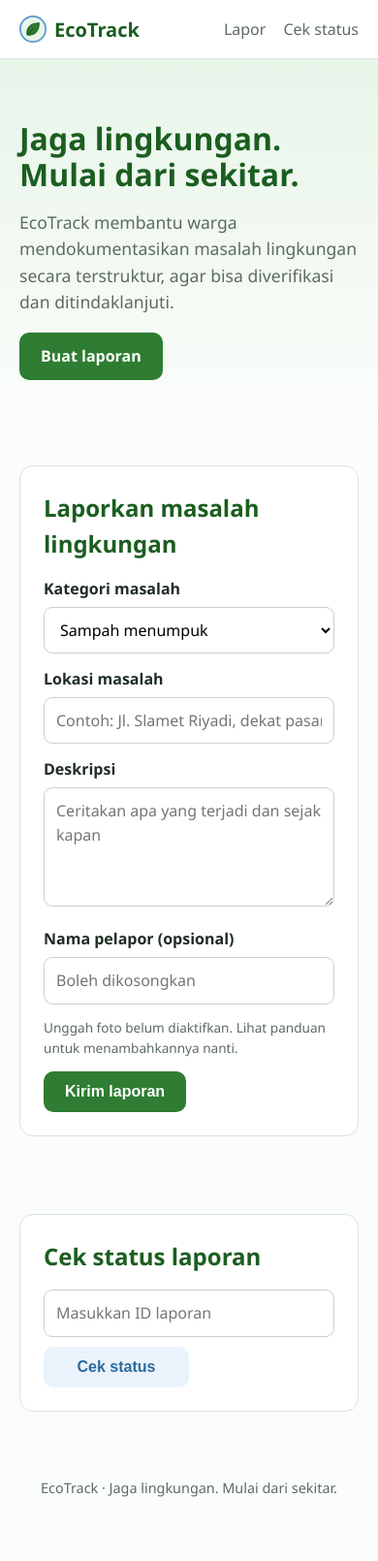
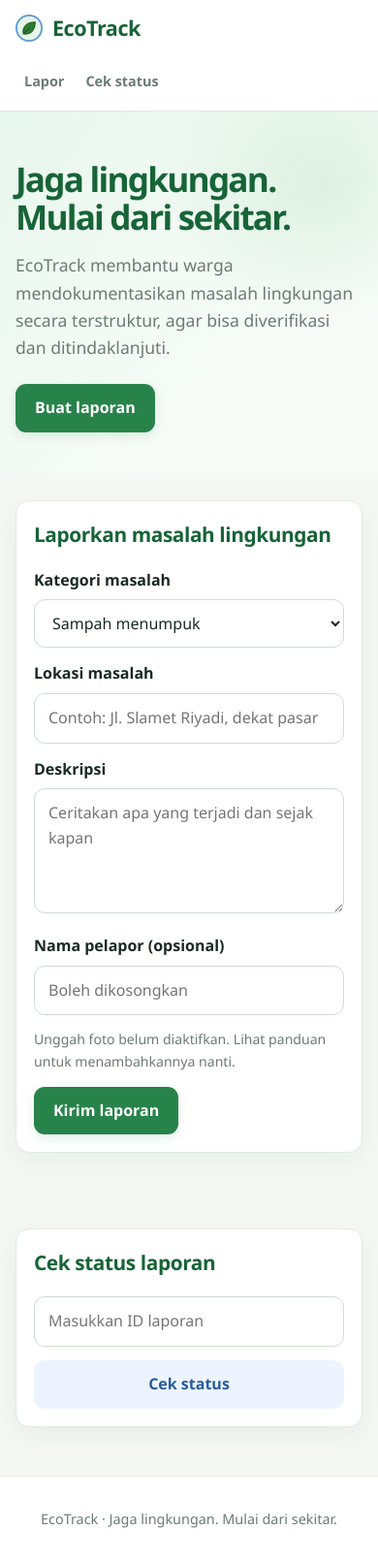
Before and after one commit to alvirisaja-ui/EcoTrack, a website: page index.html in a window 390 px wide. Shown: the whole page at 97% size. Before the commit the page ends 1574 px from the top, so only its background shows below. Drawn offline with Linux system fonts and the light colour scheme; no server answers.

Commit message:
Refactor style.css for improved design and responsiveness
Updated CSS variables, improved styling for various elements, and enhanced responsiveness.

```diff
--- a/style.css
+++ b/style.css
@@ -1,36 +1,445 @@
-:root{--g:#2e7d32;--gd:#1b5e20;--g2:#e8f5e9;--b:#5b9bd5;--b2:#eaf3fb;--t:#1f2d24;--m:#5c6b62;--line:#d9e4dc}
-*{box-sizing:border-box}
-body{margin:0;font-family:"Segoe UI",system-ui,sans-serif;color:var(--t);background:#fbfdfb;line-height:1.55}
-a{color:var(--g)}
-.wrap{max-width:960px;margin:0 auto;padding:0 20px}
-header{background:#fff;border-bottom:1px solid var(--line);position:sticky;top:0;z-index:5}
-header .wrap{display:flex;align-items:center;justify-content:space-between;height:60px}
-.logo{display:flex;align-items:center;gap:8px;font-weight:700;font-size:1.25rem;color:var(--gd);text-decoration:none}
-nav a{margin-left:18px;text-decoration:none;color:var(--m);font-weight:500}
-nav a:hover{color:var(--g)}
-.hero{padding:64px 0 48px;background:linear-gradient(180deg,var(--g2),#fbfdfb)}
-.hero h1{font-size:clamp(2rem,6vw,3.2rem);margin:0 0 12px;color:var(--gd);line-height:1.15}
-.hero p{max-width:560px;color:var(--m);font-size:1.1rem}
-.btn{display:inline-block;background:var(--g);color:#fff;border:0;padding:12px 22px;border-radius:10px;font-size:1rem;font-weight:600;cursor:pointer;text-decoration:none;transition:background .2s,transform .15s}
-.btn:hover{background:var(--gd)}.btn:active{transform:scale(.98)}
-.btn.alt{background:var(--b2);color:#2b6a9e}.btn:disabled{opacity:.6;cursor:wait}
-section{padding:40px 0}
-.card{background:#fff;border:1px solid var(--line);border-radius:14px;padding:24px}
-h2{margin:0 0 16px;color:var(--gd)}
-label{display:block;font-weight:600;margin:14px 0 6px}
-input,select,textarea{width:100%;padding:11px 12px;border:1px solid #c5d3c9;border-radius:9px;font:inherit;background:#fff}
-input:focus,select:focus,textarea:focus,.btn:focus-visible{outline:3px solid #b7dcb9;border-color:var(--g)}
-.hint{font-size:.85rem;color:var(--m)}
-.result{margin-top:16px;padding:14px;border-radius:10px;background:var(--b2);word-break:break-all}
-.badge{display:inline-block;padding:3px 10px;border-radius:99px;font-size:.82rem;font-weight:600;background:var(--b2);color:#2b6a9e}
-.badge.s1{background:#e8f5e9;color:var(--gd)}.badge.s2{background:#fff4d6;color:#8a6100}.badge.s3{background:#d7f0d9;color:var(--gd)}
-.toast{position:fixed;left:50%;bottom:24px;transform:translate(-50%,20px);background:var(--t);color:#fff;padding:12px 20px;border-radius:10px;opacity:0;transition:.3s;z-index:9;max-width:90%}
-.toast.show{opacity:1;transform:translate(-50%,0)}.toast.err{background:#b3261e}
-footer{text-align:center;color:var(--m);padding:28px 0;font-size:.9rem}
-.row{display:flex;gap:10px;flex-wrap:wrap}.row>*{flex:1;min-width:150px}
-table{width:100%;border-collapse:collapse;font-size:.92rem}
-th,td{padding:10px;border-bottom:1px solid var(--line);text-align:left;vertical-align:top}
-tr.item{cursor:pointer}tr.item:hover{background:var(--g2)}
-.scroll{overflow-x:auto}.hidden{display:none!important}
-.detail dt{font-weight:600;margin-top:10px}.detail dd{margin:2px 0 0}
-@media(prefers-reduced-motion:reduce){*{transition:none!important}}
+
+:root {
+  --g: #27834a;
+  --gd: #176437;
+  --g2: #eaf7ee;
+  --b: #4788dc;
+  --b2: #edf4ff;
+  --t: #192b21;
+  --m: #6b7c71;
+  --line: #e1eae3;
+  --surface: #ffffff;
+  --bg: #f5f8f5;
+  --shadow: 0 8px 30px rgba(25, 60, 35, .06);
+}
+
+* {
+  box-sizing: border-box;
+}
+
+html {
+  scroll-behavior: smooth;
+}
+
+body {
+  margin: 0;
+  font-family: "Segoe UI", system-ui, sans-serif;
+  color: var(--t);
+  background: var(--bg);
+  line-height: 1.6;
+}
+
+a {
+  color: var(--g);
+  transition: color .2s ease;
+}
+
+a:hover {
+  color: var(--gd);
+}
+
+.wrap {
+  max-width: 1120px;
+  margin: 0 auto;
+  padding: 0 24px;
+}
+
+header {
+  background: rgba(255, 255, 255, .94);
+  border-bottom: 1px solid var(--line);
+  position: sticky;
+  top: 0;
+  z-index: 5;
+  backdrop-filter: blur(14px);
+}
+
+header .wrap {
+  display: flex;
+  align-items: center;
+  justify-content: space-between;
+  min-height: 70px;
+  gap: 18px;
+}
+
+.logo {
+  display: flex;
+  align-items: center;
+  gap: 10px;
+  font-weight: 800;
+  font-size: 1.35rem;
+  letter-spacing: -.5px;
+  color: var(--gd);
+  text-decoration: none;
+}
+
+nav {
+  display: flex;
+  align-items: center;
+  flex-wrap: wrap;
+  gap: 8px;
+}
+
+nav a {
+  margin: 0;
+  padding: 9px 13px;
+  border-radius: 9px;
+  text-decoration: none;
+  color: var(--m);
+  font-weight: 600;
+  transition: background .2s, color .2s;
+}
+
+nav a:hover {
+  color: var(--gd);
+  background: var(--g2);
+}
+
+.hero {
+  padding: 76px 0 64px;
+  background:
+    radial-gradient(ellipse at 85% 20%, rgba(91, 183, 116, .15), transparent 35%),
+    linear-gradient(135deg, #e8f7ed, #f8fcf8 72%);
+}
+
+.hero h1 {
+  font-size: clamp(2.2rem, 6vw, 3.8rem);
+  letter-spacing: -1.8px;
+  margin: 0 0 16px;
+  color: var(--gd);
+  line-height: 1.12;
+}
+
+.hero p {
+  max-width: 620px;
+  color: var(--m);
+  font-size: 1.1rem;
+  margin: 0 0 24px;
+}
+
+.btn {
+  display: inline-flex;
+  justify-content: center;
+  align-items: center;
+  gap: 8px;
+  background: var(--g);
+  color: #fff;
+  border: 0;
+  padding: 12px 20px;
+  border-radius: 11px;
+  font: inherit;
+  font-weight: 700;
+  cursor: pointer;
+  text-decoration: none;
+  box-shadow: 0 4px 12px rgba(39, 131, 74, .13);
+  transition: background .2s, transform .2s, box-shadow .2s;
+}
+
+.btn:hover {
+  background: var(--gd);
+  color: #fff;
+  transform: translateY(-1px);
+  box-shadow: 0 7px 18px rgba(39, 131, 74, .18);
+}
+
+.btn:active {
+  transform: scale(.98);
+}
+
+.btn.alt {
+  background: var(--b2);
+  color: #285c9a;
+  box-shadow: none;
+}
+
+.btn.alt:hover {
+  background: #dceaff;
+}
+
+.btn:disabled {
+  opacity: .6;
+  cursor: wait;
+  transform: none;
+}
+
+section {
+  padding: 44px 0;
+}
+
+.card {
+  background: var(--surface);
+  border: 1px solid var(--line);
+  border-radius: 18px;
+  padding: clamp(20px, 3vw, 30px);
+  box-shadow: var(--shadow);
+  margin-bottom: 22px;
+}
+
+h2 {
+  margin: 0 0 18px;
+  color: var(--gd);
+  font-size: clamp(1.3rem, 3vw, 1.8rem);
+  letter-spacing: -.4px;
+}
+
+h3 {
+  color: var(--gd);
+}
+
+label {
+  display: block;
+  font-weight: 650;
+  margin: 14px 0 7px;
+}
+
+input,
+select,
+textarea {
+  width: 100%;
+  padding: 12px 14px;
+  border: 1px solid #d0ddd3;
+  border-radius: 11px;
+  font: inherit;
+  color: var(--t);
+  background: #fff;
+  transition: border-color .2s, box-shadow .2s;
+}
+
+input:hover,
+select:hover,
+textarea:hover {
+  border-color: #9ab9a2;
+}
+
+input:focus,
+select:focus,
+textarea:focus,
+.btn:focus-visible {
+  outline: 3px solid rgba(39, 131, 74, .14);
+  border-color: var(--g);
+}
+
+textarea {
+  min-height: 110px;
+  resize: vertical;
+}
+
+.hint {
+  font-size: .88rem;
+  color: var(--m);
+}
+
+.result {
+  margin-top: 16px;
+  padding: 16px;
+  border-radius: 12px;
+  background: var(--b2);
+  border: 1px solid #dbe8ff;
+  word-break: break-all;
+}
+
+.badge {
+  display: inline-flex;
+  align-items: center;
+  gap: 5px;
+  padding: 5px 11px;
+  border-radius: 999px;
+  font-size: .8rem;
+  font-weight: 750;
+  background: var(--b2);
+  color: #285c9a;
+  white-space: nowrap;
+}
+
+.badge.s1 {
+  background: #fff2cc;
+  color: #805800;
+}
+
+.badge.s2 {
+  background: #e4efff;
+  color: #245ca5;
+}
+
+.badge.s3 {
+  background: #dff5e5;
+  color: #176437;
+}
+
+/* Status laporan ditolak */
+.badge.s4,
+.badge.status-ditolak {
+  background: #fde8e7;
+  color: #a32925;
+}
+
+.toast {
+  position: fixed;
+  left: 50%;
+  bottom: 24px;
+  transform: translate(-50%, 20px);
+  background: #20382a;
+  color: #fff;
+  padding: 13px 20px;
+  border-radius: 12px;
+  box-shadow: 0 8px 30px rgba(0, 0, 0, .16);
+  opacity: 0;
+  transition: opacity .25s, transform .25s;
+  z-index: 9;
+  max-width: 90%;
+}
+
+.toast.show {
+  opacity: 1;
+  transform: translate(-50%, 0);
+}
+
+.toast.err {
+  background: #a32925;
+}
+
+footer {
+  text-align: center;
+  color: var(--m);
+  padding: 32px 0;
+  font-size: .9rem;
+  border-top: 1px solid var(--line);
+  background: #fff;
+}
+
+.row {
+  display: flex;
+  gap: 14px;
+  flex-wrap: wrap;
+}
+
+.row > * {
+  flex: 1;
+  min-width: 150px;
+}
+
+.scroll {
+  overflow-x: auto;
+  border: 1px solid var(--line);
+  border-radius: 13px;
+  background: #fff;
+}
+
+table {
+  width: 100%;
+  border-collapse: collapse;
+  font-size: .92rem;
+  background: #fff;
+}
+
+th,
+td {
+  padding: 14px 16px;
+  border-bottom: 1px solid var(--line);
+  text-align: left;
+  vertical-align: top;
+}
+
+th {
+  background: #f2f8f3;
+  color: var(--gd);
+  font-size: .82rem;
+  font-weight: 750;
+  text-transform: uppercase;
+  letter-spacing: .35px;
+  white-space: nowrap;
+}
+
+tr:last-child td {
+  border-bottom: 0;
+}
+
+tr.item {
+  cursor: pointer;
+  transition: background .18s;
+}
+
+tr.item:hover {
+  background: #f0f8f2;
+}
+
+.hidden {
+  display: none !important;
+}
+
+.detail dt {
+  font-weight: 750;
+  color: var(--gd);
+  margin-top: 14px;
+}
+
+.detail dd {
+  margin: 3px 0 0;
+  overflow-wrap: anywhere;
+}
+
+button,
+input,
+select,
+textarea {
+  -webkit-tap-highlight-color: transparent;
+}
+
+@media (max-width: 640px) {
+  .wrap {
+    padding: 0 16px;
+  }
+
+  header .wrap {
+    min-height: 62px;
+    align-items: flex-start;
+    flex-direction: column;
+    justify-content: center;
+    padding-top: 12px;
+    padding-bottom: 12px;
+  }
+
+  nav {
+    width: 100%;
+    gap: 4px;
+  }
+
+  nav a {
+    padding: 7px 9px;
+    font-size: .9rem;
+  }
+
+  .hero {
+    padding: 50px 0 42px;
+  }
+
+  section {
+    padding: 28px 0;
+  }
+
+  .card {
+    border-radius: 14px;
+    padding: 18px;
+  }
+
+  th,
+  td {
+    padding: 11px 12px;
+  }
+
+  .row > * {
+    min-width: 100%;
+  }
+
+  .btn {
+    max-width: 100%;
+  }
+}
+
+@media (prefers-reduced-motion: reduce) {
+  *,
+  *::before,
+  *::after {
+    scroll-behavior: auto !important;
+    transition: none !important;
+  }
+}
```
